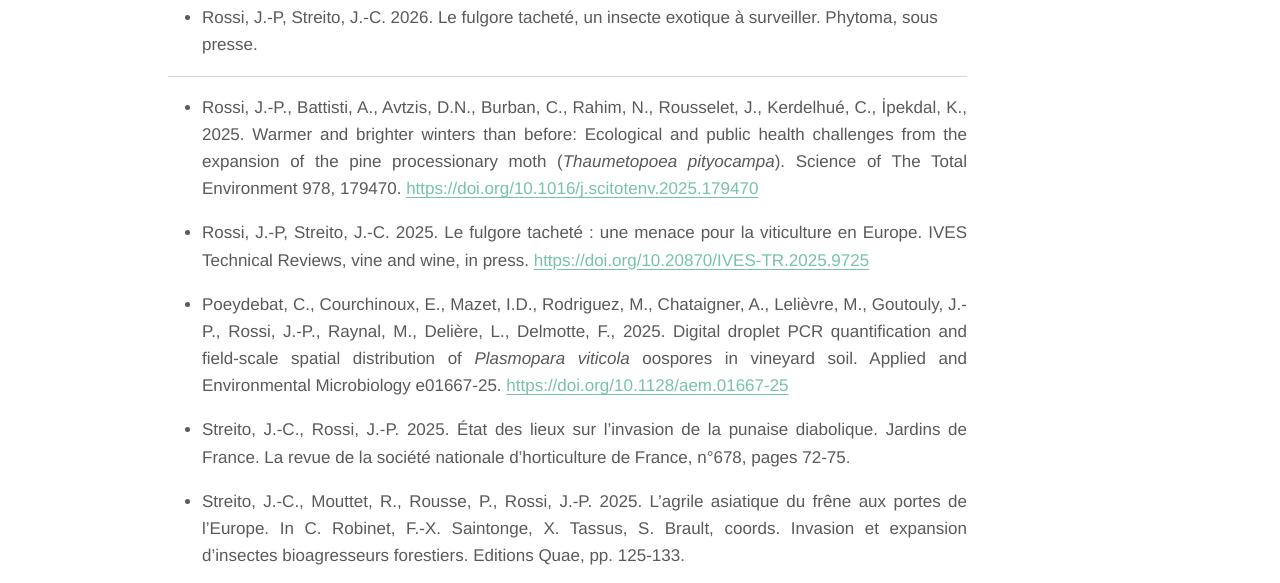
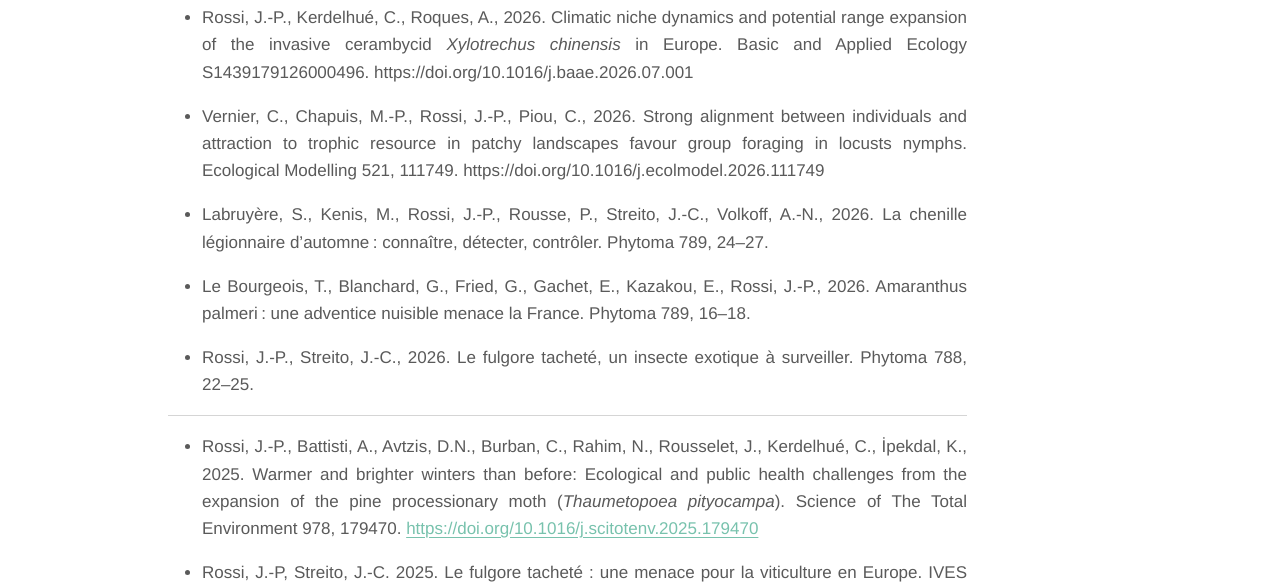
Before and after one commit to Rossi-JP/home, a plain HTML site: page 04-publications.html in a window 1280 px wide. Shown: the part 200-783 px from the top of the page. Drawn offline with Linux system fonts and the light colour scheme.

Commit message:
Add files via upload

```diff
--- a/04-publications.html
+++ b/04-publications.html
@@ -161,7 +161,11 @@ ul.task-list li input[type="checkbox"] {
 <section id="articles-et-chapitres-douvrages" class="level1">
 <h1>Articles et chapitres d’ouvrages</h1>
 <ul>
-<li>Rossi, J.-P, Streito, J.-C. 2026. Le fulgore tacheté, un insecte exotique à surveiller. Phytoma, sous presse.</li>
+<li><p>Rossi, J.-P., Kerdelhué, C., Roques, A., 2026. Climatic niche dynamics and potential range expansion of the invasive cerambycid <em>Xylotrechus chinensis</em> in Europe. Basic and Applied Ecology S1439179126000496. https://doi.org/10.1016/j.baae.2026.07.001</p></li>
+<li><p>Vernier, C., Chapuis, M.-P., Rossi, J.-P., Piou, C., 2026. Strong alignment between individuals and attraction to trophic resource in patchy landscapes favour group foraging in locusts nymphs. Ecological Modelling 521, 111749. https://doi.org/10.1016/j.ecolmodel.2026.111749</p></li>
+<li><p>Labruyère, S., Kenis, M., Rossi, J.-P., Rousse, P., Streito, J.-C., Volkoff, A.-N., 2026. La chenille légionnaire d’automne : connaître, détecter, contrôler. Phytoma 789, 24–27.</p></li>
+<li><p>Le Bourgeois, T., Blanchard, G., Fried, G., Gachet, E., Kazakou, E., Rossi, J.-P., 2026. Amaranthus palmeri : une adventice nuisible menace la France. Phytoma 789, 16–18.</p></li>
+<li><p>Rossi, J.-P., Streito, J.-C., 2026. Le fulgore tacheté, un insecte exotique à surveiller. Phytoma 788, 22–25.</p></li>
 </ul>
 <hr>
 <ul>
@@ -400,6 +404,7 @@ ul.task-list li input[type="checkbox"] {
 <section id="rapports-dexpertises" class="level1">
 <h1>Rapports d’expertises</h1>
 <ul>
+<li><p>Anses 2026. <em>Amaranthus palmeri</em> S. Watson. Risque d’introduction et de dissémination aux Antilles françaises <a href="https://www.anses.fr/system/files/SANTVEG-2024-AUTO-0072-RA.pdf">Lien.</a></p></li>
 <li><p>Anses 2025. <em>Amaranthus palmeri</em> S.Watson risque d’introduction et de dissémination en France <a href="https://www.anses.fr/system/files/SANTVEG2024-AUTO-0072-RA.pdf">Lien.</a></p></li>
 <li><p>Anses 2021. Évaluation du risque phytosanitaire simplifiée lié à <em>Brachyplatys subaeneus</em> pour la Martinique et la Guyane. <a href="https://www.anses.fr/fr/system/files/SANTVEG2020SA0133Ra.pdf">Lien.</a></p></li>
 <li><p>Anses 2018. Analyse de risque phytosanitaire portant sur la berce du Caucase. <a href="https://www.anses.fr/fr/system/files/SANTVEG2016SA0066Ra.pdf">Lien.</a></p></li>
@@ -411,6 +416,8 @@ ul.task-list li input[type="checkbox"] {
 <section id="jeux-de-données" class="level1">
 <h1>Jeux de données</h1>
 <ul>
+<li><p>Rossi, J.-P., Streito, J.-C., İpekdal, K.&amp; Constant, N. 2026. Climate suitability raster maps for <em>Cryptoblabes gnidiella</em> (Millière, 1867) in the Mediterranean Basin under past, present and future climates [Figure]. Zenodo. https://doi.org/10.5281/zenodo.19564722</p></li>
+<li><p>Rossi, J.-P., Kerdelhué, C.&amp; Roques, A. 2026. Niche dynamics of the cerambicid <em>Xylotrechus chinensis</em> [Dataset]. Zenodo. https://doi.org/10.5281/zenodo.18683833</p></li>
 <li><p>Rossi, J.-P. 2025. The range of the pine processionnary moth <em>Thaumetopoea pityocampa</em> (Denis &amp; Schiffermüller) under climate change. Zenodo. <a href="https://doi.org/10.5281/zenodo.14755891">https://doi.org/10.5281/zenodo.14755891</a></p></li>
 <li><p>Rossi, J.-P., 2024. Current and future potential range of the Spotted lanternfly <em>Lycorma delicatula</em> (White, 1845). <a href="https://doi.org/10.57745/U1YKUR">https://doi.org/10.57745/U1YKUR</a></p></li>
 <li><p>Rossi, J.-P., 2024. The potential range of <em>Agrilus planipennis</em> according to current and future climate conditions. <a href="https://doi.org/10.5281/zenodo.10955964">https://doi.org/10.5281/zenodo.10955964</a></p></li>
```
